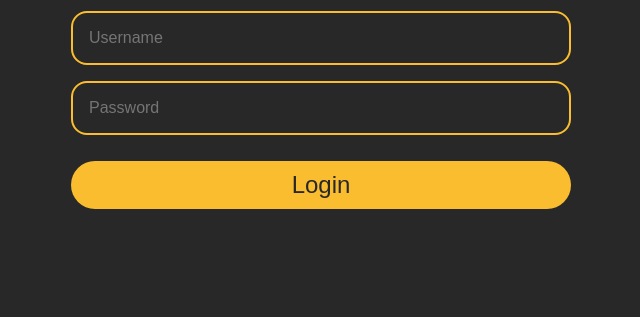
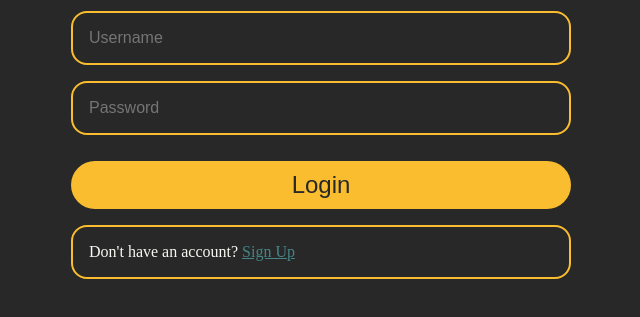
Before and after one commit to jiteshp13/webdev, a plain HTML site: page asg/asg3/login.html in a window 1280 px wide. Shown: the part 103-420 px from the top of the page, without its empty margins (319-959 px from the left). Drawn offline with Linux system fonts and the light colour scheme.

Commit message:
Hyperlink login and signup pages to each other

```diff
--- a/asg/asg3/login.html
+++ b/asg/asg3/login.html
@@ -21,6 +21,9 @@
           <li>
             <button type="submit">Login</button>
           </li>
+          <li>
+            <p class="account">Don't have an account? <a href="./signup.html">Sign Up</a></p>
+          </li>
         </ul>
       </form>
     </div>
--- a/asg/asg3/styles.css
+++ b/asg/asg3/styles.css
@@ -65,3 +65,20 @@ button {
 button:hover {
   background-color: #d79921;
 }
+
+a:link {
+  color: #458588;
+}
+
+a:visited {
+  color: #076678;
+}
+
+.account {
+  width: 100%;
+  padding: 1em;
+  margin-bottom: 1em;
+  border: 2px solid #fabd2f;
+  border-radius: 1em;
+  box-sizing: border-box;
+}
```
Also changed, not shown: asg/asg3/signup.html (+3 -0 lines).
